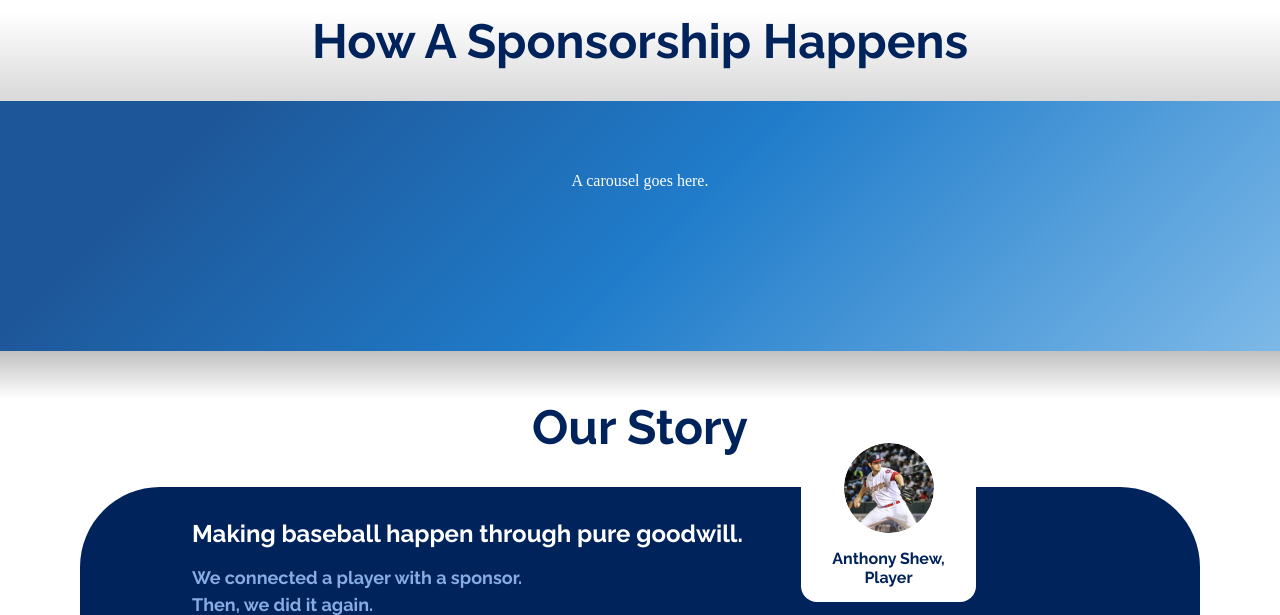
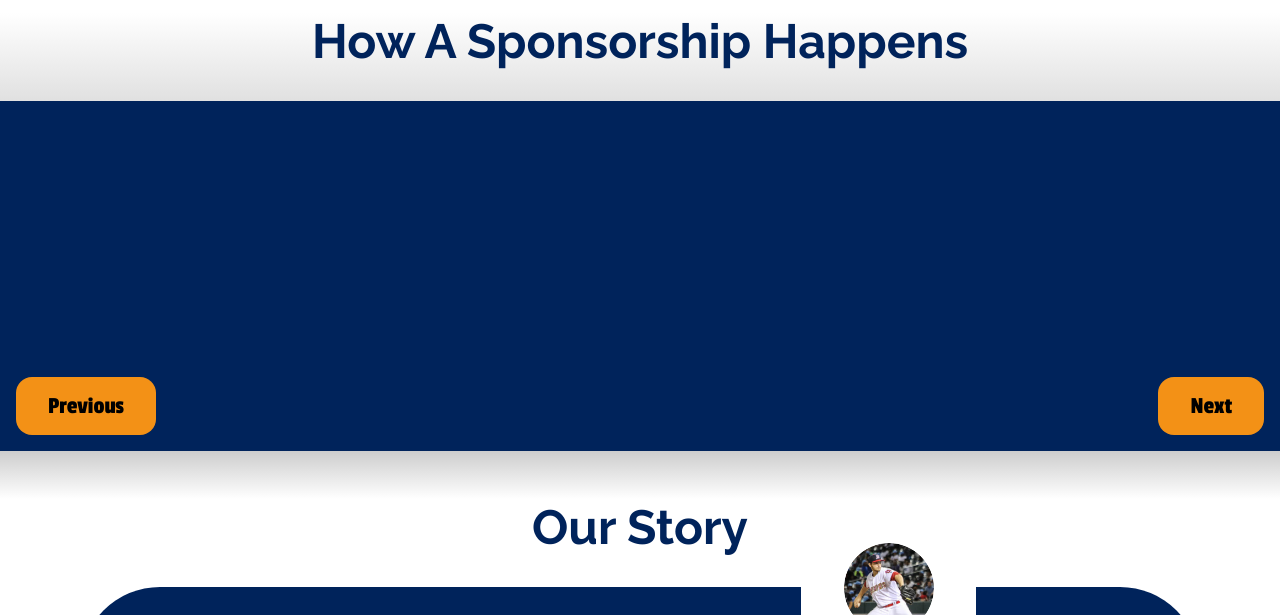
Before and after one commit to anthonyshew/inthezone, a Gatsby site: page / in a window 1280 px wide. Shown: the part 1271-1886 px from the top of the page. Built offline with nearby package versions, Linux system fonts and the light colour scheme; Gatsby itself is replaced by a stand-in of ours.

Commit message:
Creation of carousel.

```diff
--- /dev/null
+++ b/src/components/carousel.js
@@ -0,0 +1,17 @@
+import React, { useState, useEffect } from 'react'
+import '../styles/carousel.scss'
+
+export default ({ ...props }) => {
+    const [step, setStep] = useState(1)
+
+    useEffect(() => {
+        console.log(step)
+    }, [])
+
+    return (
+        <div className="carousel">
+            <button className="step-button previous">Previous</button>
+            <button className="step-button next">Next</button>
+        </div>
+    )
+}
--- a/src/pages/index.js
+++ b/src/pages/index.js
@@ -4,6 +4,7 @@ import '../styles/index.scss'
 
 import Layout from "../components/layout"
 import SEO from "../components/seo"
+import Carousel from '../components/carousel'
 import Image from "gatsby-image"
 
 import useMediaQuery from '../hooks/useMediaQuery'
@@ -40,9 +41,7 @@ const Index = ({ data, location }) => {
 
       <section className="section-carousel">
         <h2>How A Sponsorship Happens</h2>
-        <div className="carousel">
-          A carousel goes here.
-        </div>
+        <Carousel />
       </section>
 
       <section className="section-story">
--- /dev/null
+++ b/src/styles/carousel.scss
@@ -0,0 +1,21 @@
+@import './global.scss';
+
+.carousel {
+    position: relative;
+    width: 100%;
+    height: 350px;
+    background-color: $blue;
+
+    .step-button {
+        position: absolute;
+        bottom: 1rem;
+
+        &.previous {
+            left: 1rem;
+        }
+
+        &.next {
+            right: 1rem;
+        }
+    }
+}
--- a/src/styles/global.scss
+++ b/src/styles/global.scss
@@ -37,10 +37,12 @@ h2 {
     text-align: center;
 }
 
+button,
 .link-button {
     margin: 1rem auto 0;
     display: inline-block;
     padding: 1rem 2rem;
+    border: none;
     border-radius: 1rem;
     background-color: $yellow;
     font-family: $passion;
--- a/src/styles/index.scss
+++ b/src/styles/index.scss
@@ -35,15 +35,6 @@
         margin-top: 1rem;
         margin-bottom: 2rem;
     }
-
-    .carousel {
-        width: 100%;
-        height: 250px;
-        color: $white;
-        text-align: center;
-        line-height: 1000%;
-        background-image: linear-gradient(135deg, #1e5799 15%, #207cca 52%, #7db9e8 100%);
-    }
 }
 
 .section-story {
@@ -55,8 +46,8 @@
         position: relative;
         margin: 0 5rem;
         padding: 2rem 7rem;
+        border-radius: 5rem;
         background-color: $blue;
-        border-radius: 5rem;
 
         .text {
             width: 65%;
@@ -125,10 +116,6 @@
         font-size: 18px;
         font-weight: 900;
     }
-}
-
-.section-blog {
-    margin-top: 5rem;
 }
 
 .section-blog {
```
